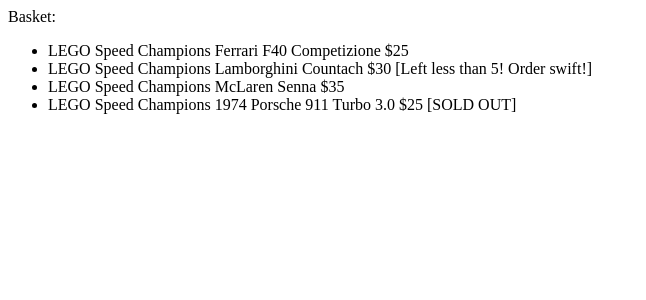
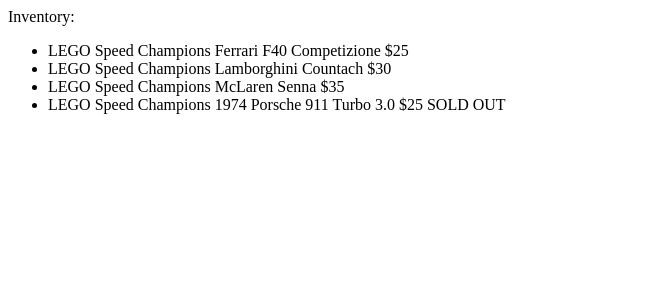
Before and after one commit to TalhaPekdemir/learning-react, a React (Vite) app in the folder v18/01-Intro/intro/: page / in a window 1280 px wide. Shown: the top 300 px of the page, without its empty margins (0-646 px from the left). Built offline with nearby package versions, Linux system fonts and the light colour scheme.

Commit message:
alterations regarding readme

```diff
--- a/v18/01-Intro/intro/src/App.jsx
+++ b/v18/01-Intro/intro/src/App.jsx
@@ -4,6 +4,7 @@
 import Player from "./components/Player";
 import Basket from "./components/Basket";
 import LogInOutButton from "./components/LogInOutButton";
+import Products from "./components/Products";
 
 function App() {
   // A component has to return a JSX.
@@ -17,8 +18,9 @@
   return (
     <div className="App">
       {/* <Player player={player} /> */}
-      <Basket />
+      {/* <Basket /> */}
       {/* <LogInOutButton /> */}
+      <Products />
     </div>
   );
 }
--- /dev/null
+++ b/v18/01-Intro/intro/src/components/ProductShowcase.jsx
@@ -0,0 +1,7 @@
+export default function ProductShowcase({ product }) {
+  return (
+    <li>
+      {product.name} ${product.price} {product.stock == 0 ? "SOLD OUT" : ""}
+    </li>
+  );
+}
--- /dev/null
+++ b/v18/01-Intro/intro/src/components/Products.jsx
@@ -0,0 +1,41 @@
+import ProductShowcase from "./ProductShowcase";
+
+export default function Products() {
+  const products = [
+    {
+      id: 1,
+      name: "LEGO Speed Champions Ferrari F40 Competizione",
+      price: 25,
+      stock: 3,
+    },
+    {
+      id: 2,
+      name: "LEGO Speed Champions Lamborghini Countach",
+      price: 30,
+      stock: 15,
+    },
+    {
+      id: 3,
+      name: "LEGO Speed Champions McLaren Senna",
+      price: 35,
+      stock: 1,
+    },
+    {
+      id: 4,
+      name: "LEGO Speed Champions 1974 Porsche 911 Turbo 3.0",
+      price: 25,
+      stock: 0,
+    },
+  ];
+
+  return (
+    <div>
+      Inventory:
+      <ul>
+        {products.map((product) => (
+          <ProductShowcase key={product.id} product={product} />
+        ))}
+      </ul>
+    </div>
+  );
+}
```
